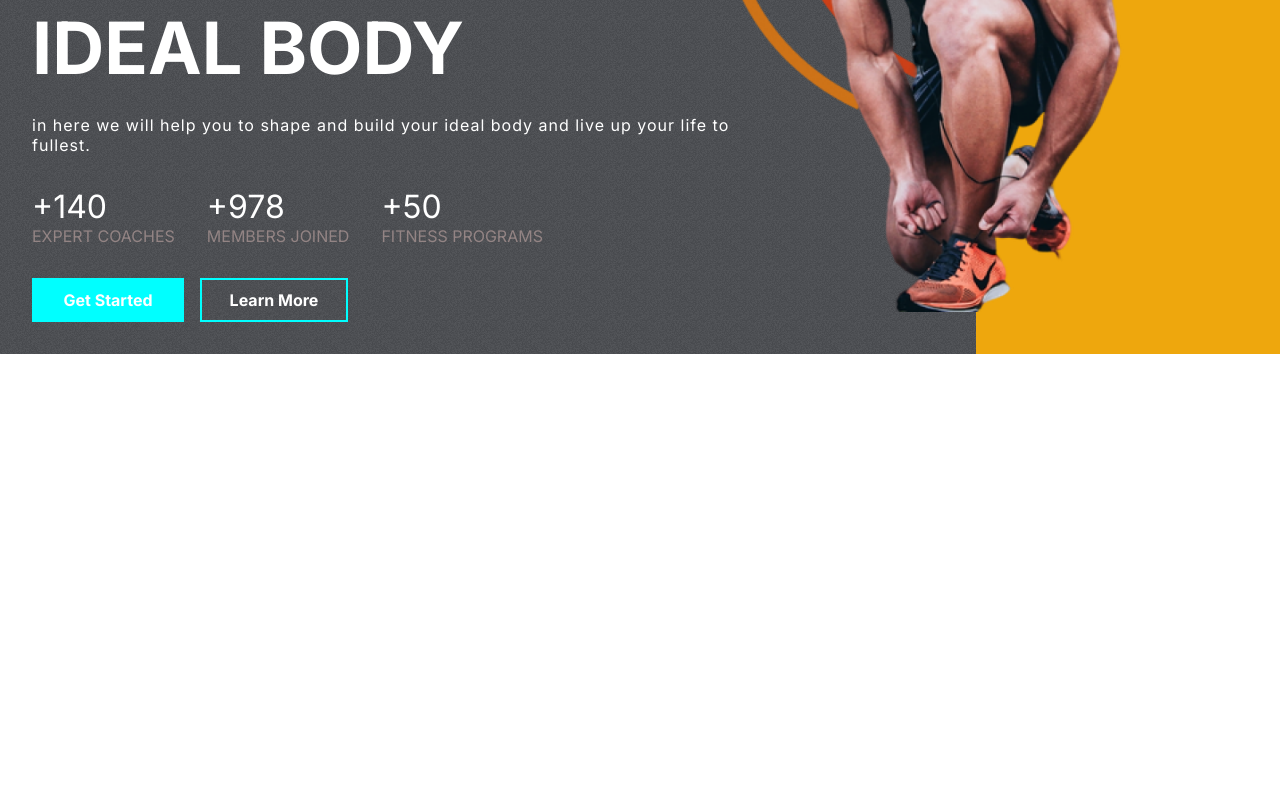
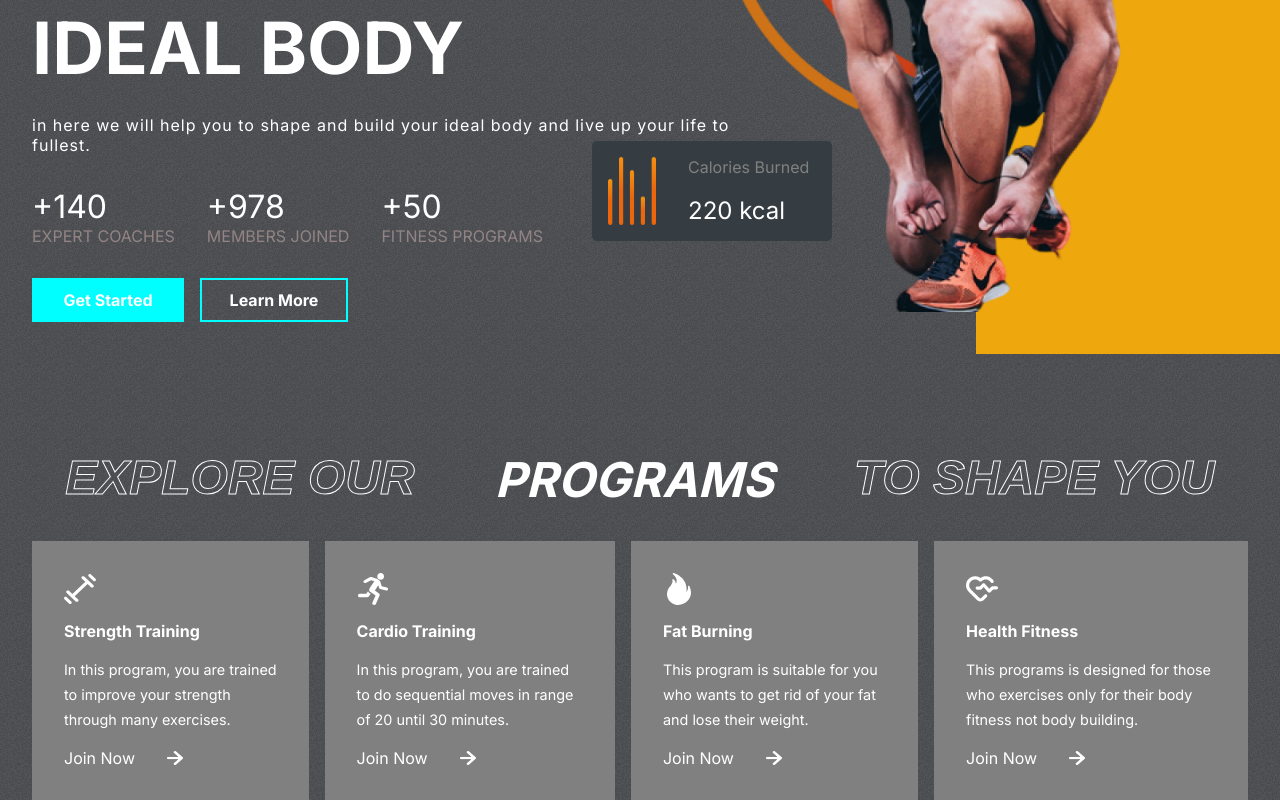
Before and after one commit to raselcsedev/fitClub-starter, a React (Create React App) app: page / in a window 1280 px wide. Shown: the part 371-1171 px from the top of the page. Before the commit the page ends 800 px from the top, so only its background shows below. Built offline with nearby package versions, Linux system fonts and the light colour scheme.

Commit message:
programs part designed

```diff
--- a/src/App.js
+++ b/src/App.js
@@ -1,9 +1,11 @@
 import './App.css';
 import Hero from './components/Hero/Hero';
+import Programs from './components/Programs/Programs';
 function App() {
   return (
     <div className="App">
           <Hero />
+          <Programs />
     </div>
   );
 }
--- a/src/components/Header/Header.css
+++ b/src/components/Header/Header.css
@@ -15,6 +15,6 @@
 
 .header-menu>li:hover{
     cursor: pointer;
-    color: rgb(45, 220, 251);
+    color: rgb(249, 181, 63);
 
 }
--- a/src/components/Hero/Hero.css
+++ b/src/components/Hero/Hero.css
@@ -136,3 +136,29 @@
     z-index: -1;
     width: 15rem;
 }
+.calories{
+    display: flex;
+    gap: 2rem;
+    background-color: #363d42;
+    border-radius: 5px;
+    padding: 1rem;
+    width: 13rem;
+    position: absolute;
+    top: 32rem;
+    right: 28rem;
+}
+.calories > img{
+    width: 3rem;
+}
+.calories > div{
+    display: flex;
+    flex-direction: column;
+    justify-content: space-between;
+}
+.calories > div > :nth-child(1){
+    color: gray;
+}
+.calories > div > :nth-child(2){
+    color: white;
+    font-size: 1.5rem;
+}
--- a/src/components/Hero/Hero.js
+++ b/src/components/Hero/Hero.js
@@ -1,6 +1,6 @@
-import React from 'react';
-import Header from '../Header/Header';
-import './Hero.css';
+import React from "react";
+import Header from "../Header/Header";
+import "./Hero.css";
 import Heart from "../../assets/heart.png";
 import Hero_image from "../../assets/hero_image.png";
 import Hero_image_back from "../../assets/hero_image_back.png";
@@ -8,26 +8,27 @@ import Calories from "../../assets/calories.png";
 
 const Hero = () => {
   return (
-        <div className='hero'>
+    <div className="hero">
       <div className="left-h">
         <Header />
-            <div className='best-ad'>
-                <div></div>
+        <div className="best-ad">
+          {/* <div></div> */}
           <span>The Best Fitness Club in the Town</span>
-
         </div>
-            <div className='hero-text'>
+        <div className="hero-text">
           <div>
-                    <span className='stroke-text'>Shape </span>
+            <span className="stroke-text">Shape </span>
             <span>Your</span>
           </div>
-                <div><span>Ideal body</span></div>
+          <div>
+            <span>Ideal body</span>
+          </div>
           <div>
             <span>
-                        in here we will help you to shape and build your ideal body and live up your life to  fullest.
+              in here we will help you to shape and build your ideal body and
+              live up your life to fullest.
             </span>
           </div>
-
         </div>
 
         <div className="figures">
@@ -43,25 +44,29 @@ const Hero = () => {
             <span>+50</span>
             <span>fitness programs</span>
           </div>
-
         </div>
         <div className="hero-buttons">
           <buttons className="btn">Get Started</buttons>
           <buttons className="btn">Learn More</buttons>
-
+        </div>
+      </div>
+      <div className="right-h">
+        <button className="btn">Join Now</button>
+        <div className="heart-rate">
+          <img src={Heart} alt="" />
+          <span>Heart Rate</span>
+          <span>116 bpm</span>
         </div>
 
+        <img src={Hero_image} className="hero-image" alt="Hero" />
+        <img src={Hero_image_back} className="hero-image-back" alt="HeroBack" />
+        <div className="calories">
+          <img src={Calories} alt="" />
+          <div>
+            <span>Calories Burned</span>
+            <span>220 kcal</span>
           </div>
-        <div className="right-h">
-            <button className='btn'>Join Now</button>
-            <div className="heart-rate">
-                <img src={Heart} alt="" />
-                <span>Heart Rate</span><span>116 bpm</span>
         </div>
-
-            <img src={Hero_image} className='hero-image' alt='Hero' />
-            <img src={Hero_image_back} className='hero-image-back' alt='HeroBack' />
-
       </div>
     </div>
   );
--- /dev/null
+++ b/src/components/Programs/Programs.css
@@ -0,0 +1,56 @@
+.programs{
+    display: flex;
+    flex-direction: column;
+    gap: 2rem;
+    padding: 0 2rem;
+
+}
+.programs-header{
+    display: flex;
+    gap: 5rem;
+    font-weight: bold;
+    font-size: 3rem;
+    justify-content: center;
+    color: white;
+    text-transform: uppercase;
+    font-style: italic;
+}
+.program-categories{
+    display: flex;
+    gap: 1rem;
+}
+.category{
+    display: flex;
+    flex-direction: column;
+    background-color: gray;
+    padding: 2rem;
+    gap: 1rem;
+    color: white;
+    justify-content: space-between;
+}
+.category> :nth-child(1){
+    width: 2rem;
+    height: 2rem;
+    fill: white;
+}
+.category>:nth-child(2){
+    font-size: 1rem;
+    font-weight: bold;
+}
+.category>:nth-child(3){
+    font-size: 0.9rem;
+    line-height: 25px;
+}
+.category:hover{
+    background-color: rgb(6, 80, 130);
+    cursor: pointer;
+}
+.join-now{
+    display: flex;
+    align-items: center;
+    gap: 2rem;
+}
+.join-now> img{
+    width: 1rem;
+
+}
--- /dev/null
+++ b/src/components/Programs/Programs.js
@@ -0,0 +1,31 @@
+import React from "react";
+import "./Programs.css";
+import {programsData} from "../../data/programsData";
+import RightArrow from "../../assets/rightArrow.png"
+
+const Programs = () => {
+  return (
+    <div className="programs" id="programs-id">
+      <div className="programs-header">
+        <span className="stroke-text">Explore our</span>
+        <span> Programs</span>
+        <span className="stroke-text">to Shape You</span>
+      </div>
+      <div className="program-categories">
+          {programsData.map((program) => (
+            <div className="category">
+              {program.image}
+              <span>{program.heading}</span>
+              <span>{program.details}</span>
+              <div className="join-now">
+                <span>Join Now</span>
+                <img src={RightArrow} alt="" />
+              </div>
+            </div>
+          ))}
+        </div>
+    </div>
+  );
+};
+
+export default Programs;
```
Lines whose indentation alone changed are shown as unchanged.
